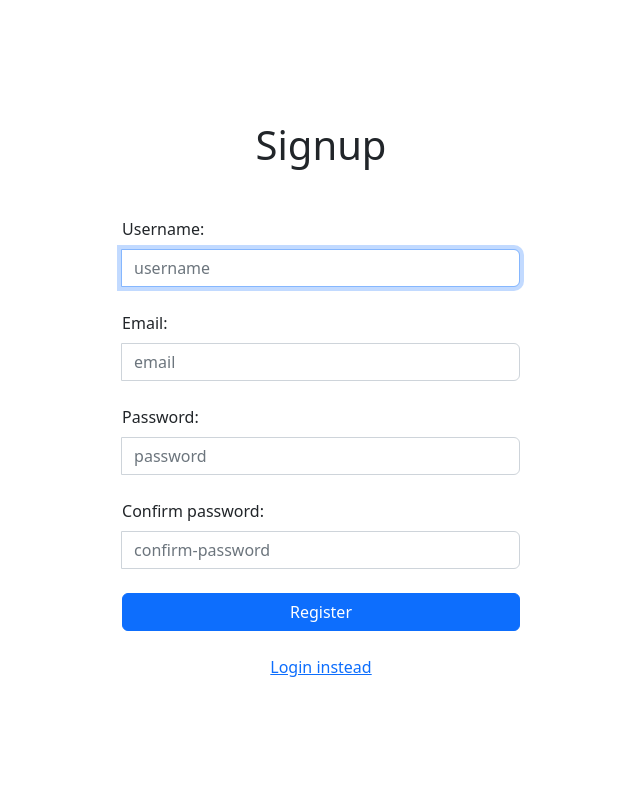
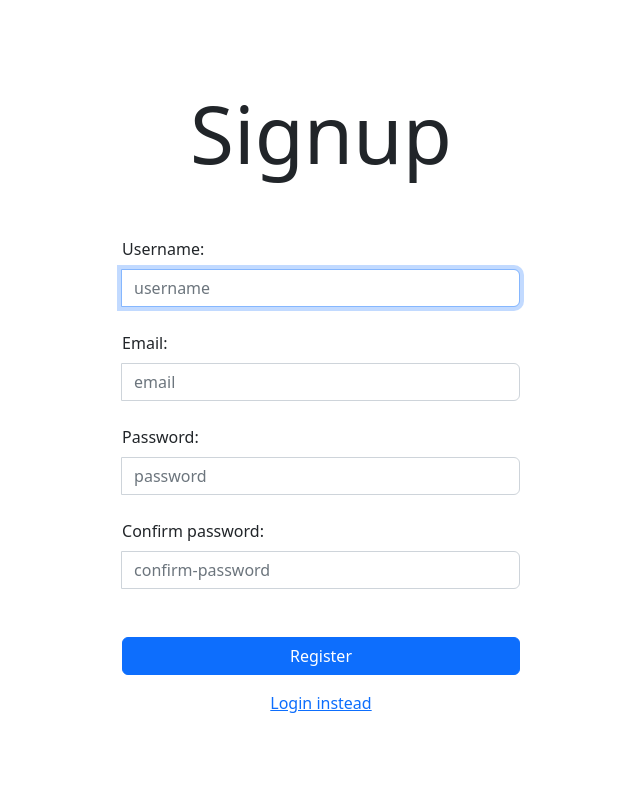
Before and after one commit to jonathan-santos/links-webapp, a Flask app: page /signup/ in a window 1280 px wide. Shown: the part 56-856 px from the top of the page, without its empty margins (319-959 px from the left). Run offline with Flask 2, Linux system fonts and the light colour scheme.

Commit message:
Improve auth pages

```diff
--- a/app/routes/auth/templates/signup.html
+++ b/app/routes/auth/templates/signup.html
@@ -5,9 +5,9 @@
 {% endblock %}
 
 {% block main %}
-<h1 class='mb-5'>Signup</h1>
+<h1 class='display-1'>Signup</h1>
 
-<form action='{{ url_for("auth.signup_page") }}' method='POST' class='needs-validation'>
+<form action='{{ url_for("auth.signup_page") }}' method='POST' class='needs-validation p-5 pb-3'>
   <div class='input-group mb-4'>
     <label for='username' class='form-label w-100'>Username:</label>
 
@@ -29,7 +29,7 @@
       maxlength='50' required>
   </div>
 
-  <div class='input-group mb-4'>
+  <div class='input-group mb-5'>
     <label for='confirm-password' class='form-label w-100'>Confirm password:</label>
 
     <input id='confirm-password' name='confirm-password' class='form-control' placeholder='confirm-password'
@@ -39,7 +39,7 @@
   <input class='btn btn-primary w-100' type="submit" value="Register">
 </form>
 
-<div class='mt-4'>
+<div>
   <a href='/login' class='link-primary'>Login instead</a>
 </div>
 
```
Also changed, not shown: app/routes/auth/templates/login.html (+4 -4 lines).
